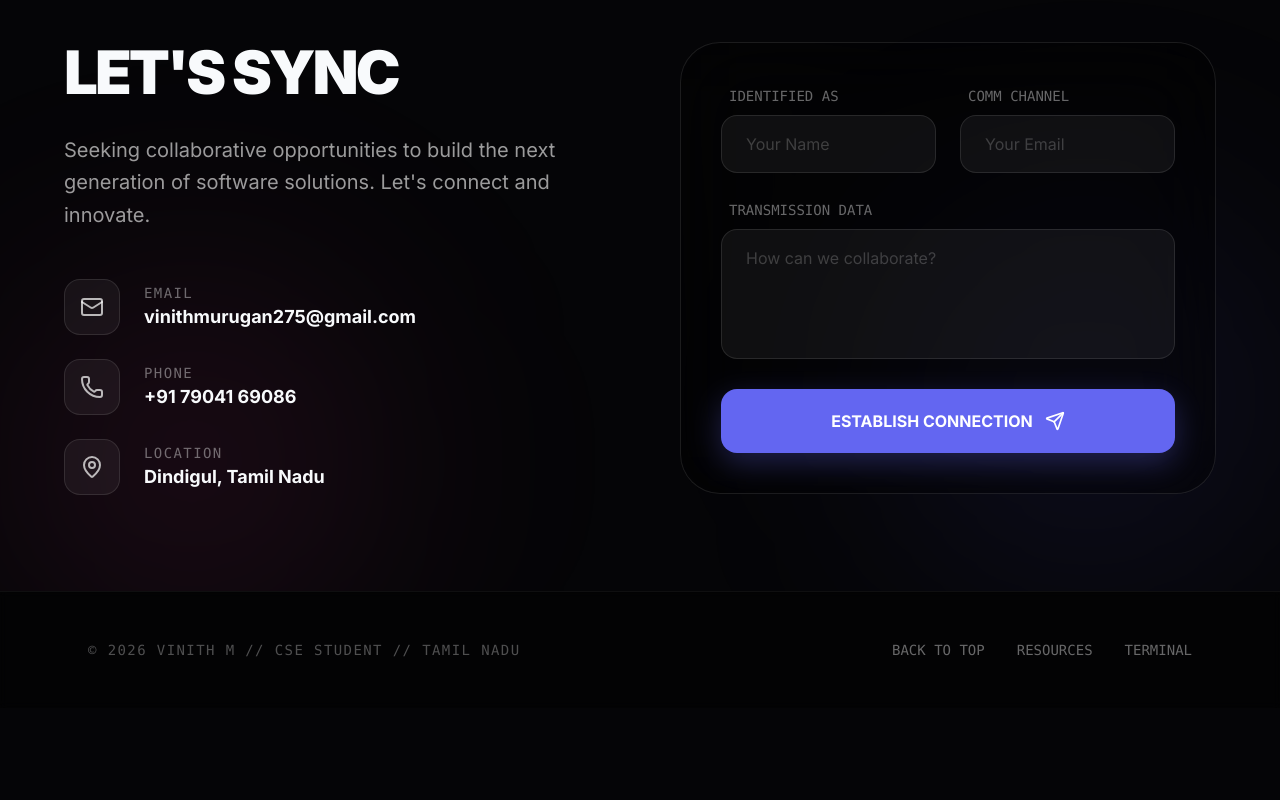
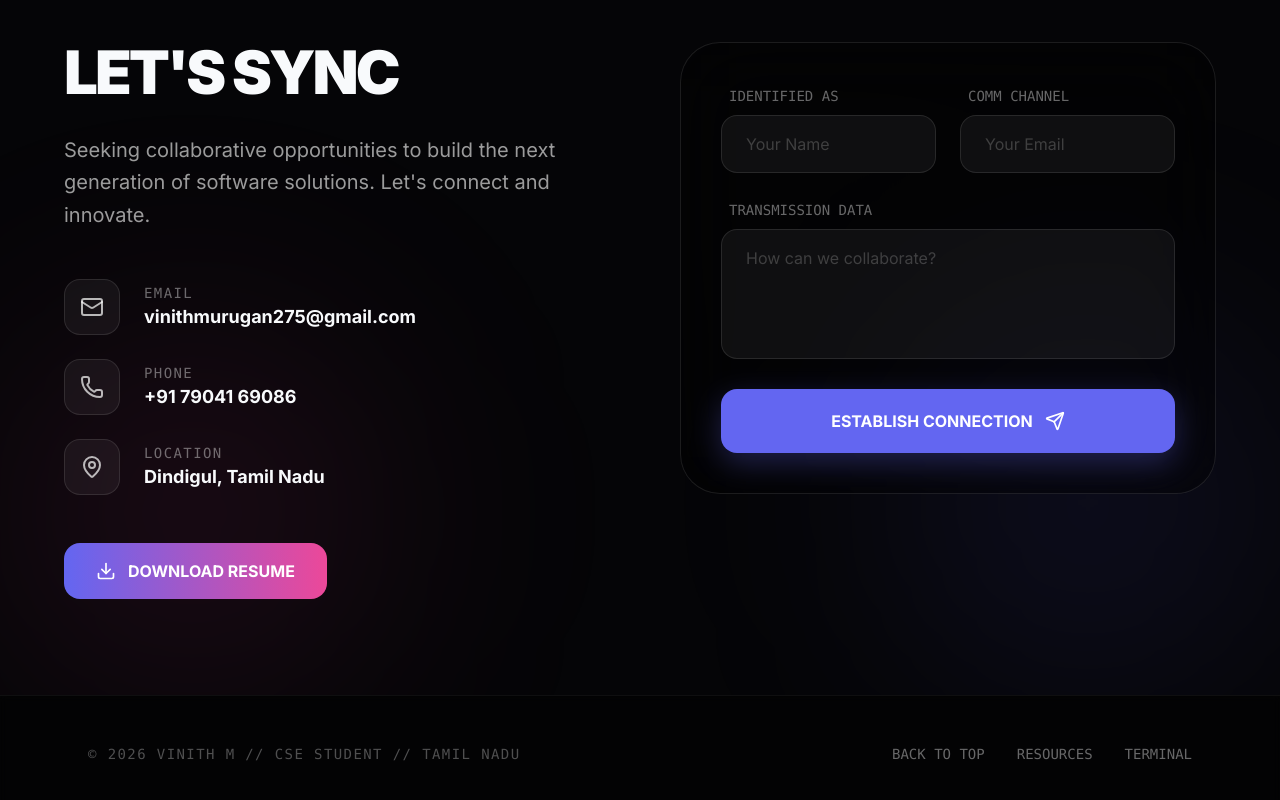
Before and after one commit to vinith2006/portfolio, a React (Vite) app: page / in a window 1280 px wide. Shown: the part 6195-6995 px from the top of the page. Before the commit the page ends 6903 px from the top, so only its background shows below. Built offline with nearby package versions, Linux system fonts and the light colour scheme.

Commit message:
Add resume download feature to Contact section

```diff
--- a/components/Contact.tsx
+++ b/components/Contact.tsx
@@ -1,6 +1,6 @@
 
 import React, { useState } from 'react';
-import { Mail, Phone, MapPin, Send, CheckCircle2, Loader2 } from 'lucide-react';
+import { Mail, Phone, MapPin, Send, CheckCircle2, Loader2, Download } from 'lucide-react';
 
 const Contact: React.FC = () => {
   const [status, setStatus] = useState<'idle' | 'sending' | 'success'>('idle');
@@ -56,6 +56,17 @@ const Contact: React.FC = () => {
                   </div>
                 </a>
               ))}
+            </div>
+
+            <div className="mt-12">
+              <a
+                href="/resume.pdf"
+                download="Vinith_M_Resume.pdf"
+                className="inline-flex items-center gap-3 px-8 py-4 bg-gradient-to-r from-[#6366f1] to-[#ec4899] rounded-2xl font-bold text-white hover:shadow-lg hover:shadow-[#6366f1]/50 transition-all duration-300 transform hover:scale-105"
+              >
+                <Download size={20} />
+                DOWNLOAD RESUME
+              </a>
             </div>
           </div>
 
```
Also changed, not shown: 1 other file (tests, documents, lock files or other folders).
